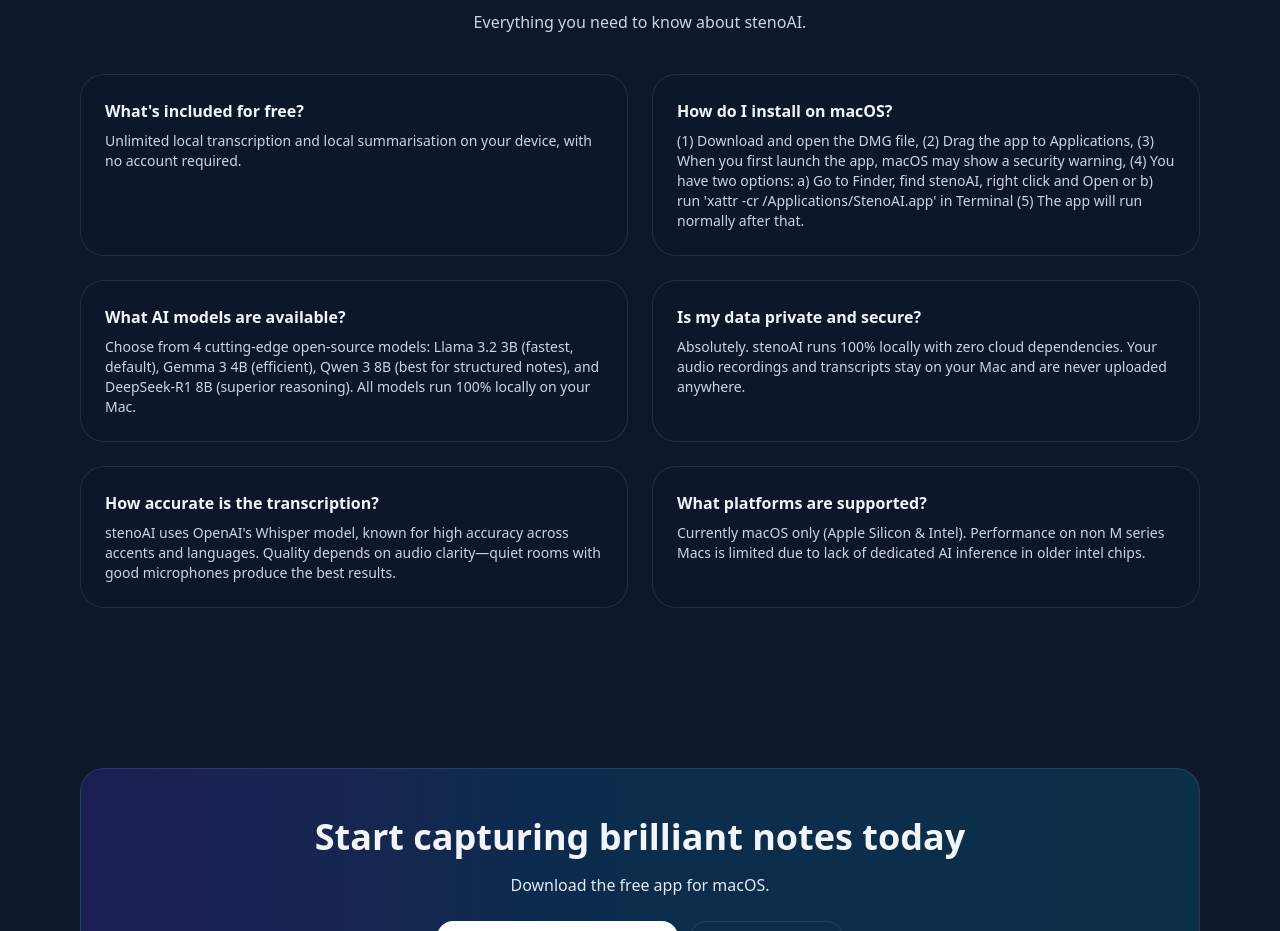
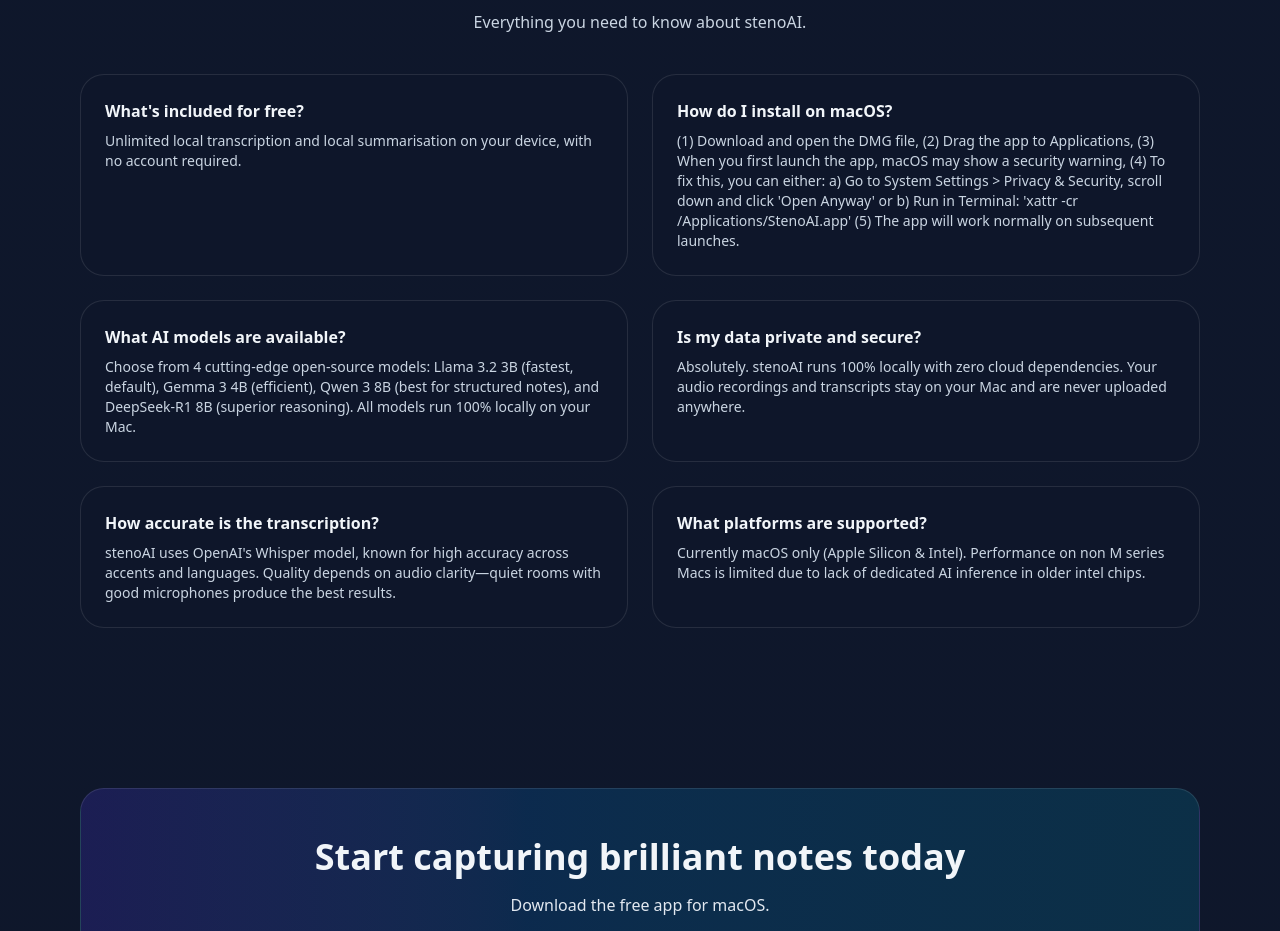
Before and after one commit to ruzin/stenoai, a React (Vite) app in the folder website/: page / in a window 1280 px wide. Shown: the part 1440-2371 px from the top of the page. Built offline with nearby package versions, Linux system fonts and the light colour scheme.

Commit message:
docs: improve installation instructions with System Settings guidance

```diff
--- a/website/src/App.jsx
+++ b/website/src/App.jsx
@@ -44,7 +44,7 @@
   },
   {
     q: "How do I install on macOS?",
-    a: "(1) Download and open the DMG file, (2) Drag the app to Applications, (3) When you first launch the app, macOS may show a security warning, (4) You have two options: a) Go to Finder, find stenoAI, right click and Open or b) run 'xattr -cr /Applications/StenoAI.app' in Terminal (5) The app will run normally after that.",
+    a: "(1) Download and open the DMG file, (2) Drag the app to Applications, (3) When you first launch the app, macOS may show a security warning, (4) To fix this, you can either: a) Go to System Settings > Privacy & Security, scroll down and click 'Open Anyway' or b) Run in Terminal: 'xattr -cr /Applications/StenoAI.app' (5) The app will work normally on subsequent launches.",
   },
   {
     q: "What AI models are available?",
```
Also changed, not shown: 1 other file (tests, documents, lock files or other folders).
